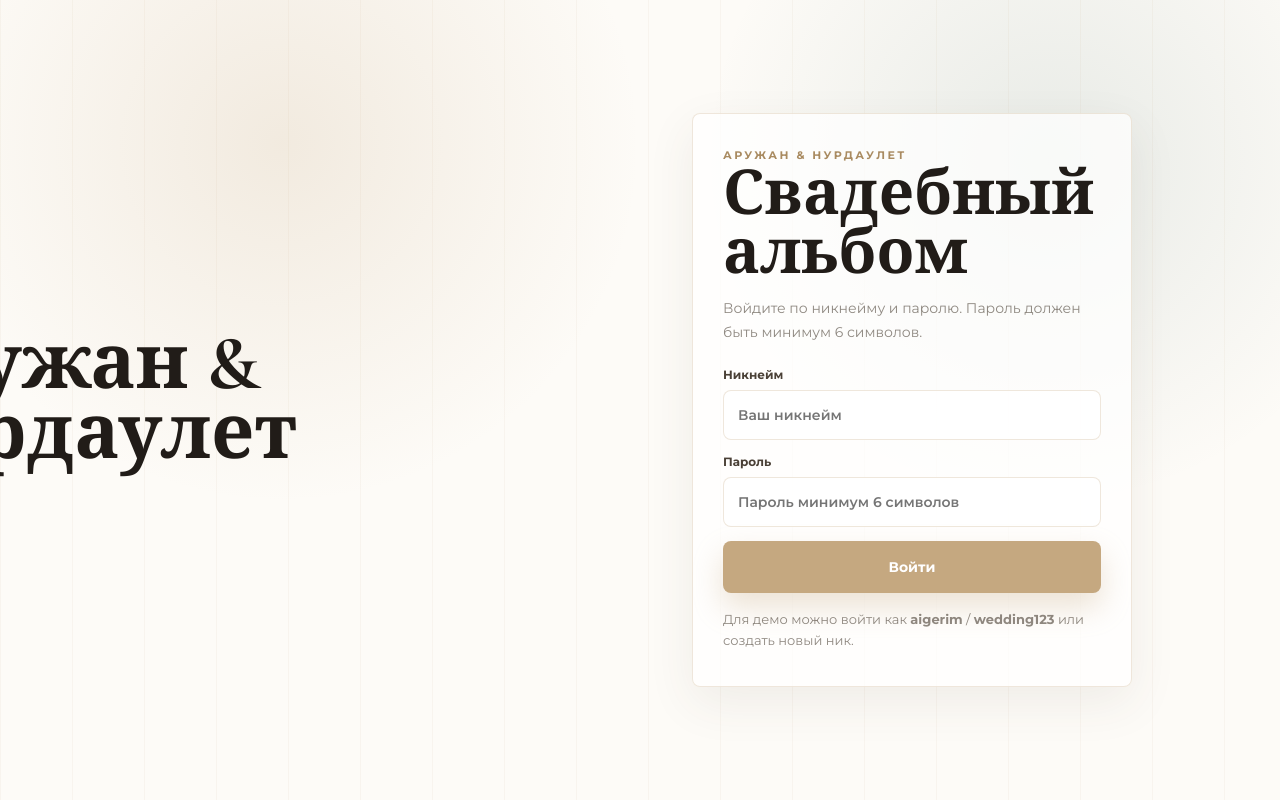
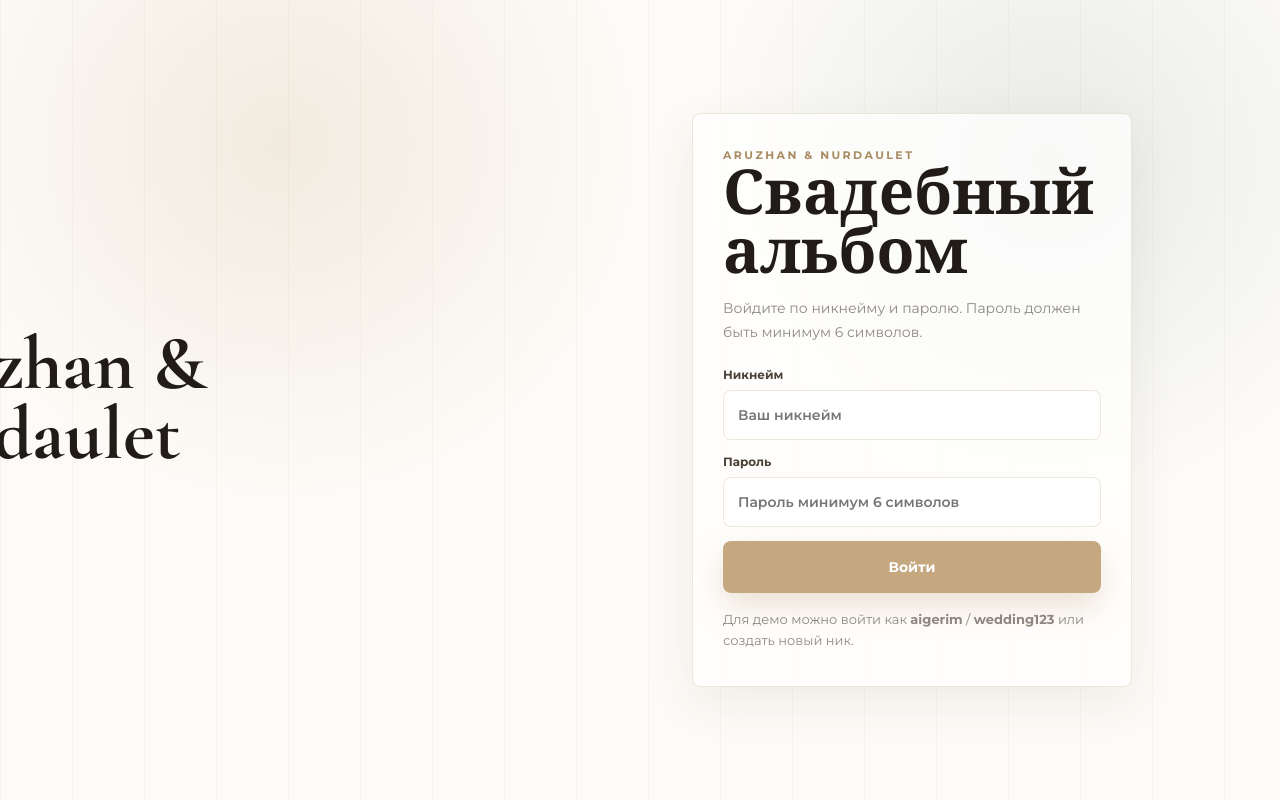
Before and after one commit to ImMiko06/site-toi, a Django app: page /login/ in a window 1280 px wide. Run offline with Django 5.2, Linux system fonts and the light colour scheme; data comes from the database, SQL or seed files in the repository; data that the repository does not hold is empty; some libraries are stand-ins or nearby versions.

Commit message:
Use latin couple names

```diff
--- a/backend/wedding/views.py
+++ b/backend/wedding/views.py
@@ -67,9 +67,9 @@ def get_default_event():
     event, created = WeddingEvent.objects.get_or_create(
         slug="aruzhan-dias",
         defaults={
-            "title": "Аружан & Нурдаулет",
-            "groom_name": "Нурдаулет",
-            "bride_name": "Аружан",
+            "title": "Aruzhan & Nurdaulet",
+            "groom_name": "Nurdaulet",
+            "bride_name": "Aruzhan",
             "venue_name": "Royal Hall",
             "venue_address": "Almaty",
             "starts_at": demo_starts_at,
@@ -94,9 +94,9 @@ def get_default_event():
 
 def ensure_event_details(event):
     updates = {
-        "title": "Аружан & Нурдаулет",
-        "groom_name": "Нурдаулет",
-        "bride_name": "Аружан",
+        "title": "Aruzhan & Nurdaulet",
+        "groom_name": "Nurdaulet",
+        "bride_name": "Aruzhan",
         "venue_name": "Royal Hall",
         "venue_address": "Алматы, проспект Аль-Фараби 77/7",
         "invitation_title": "Приглашение на той",
--- a/frontend/static/wedding/css/app.css
+++ b/frontend/static/wedding/css/app.css
@@ -2704,7 +2704,7 @@ select:focus {
     grid-column: 1;
     width: min(46vw, 520px);
     color: var(--ink);
-    content: "Аружан & Нурдаулет";
+    content: "Aruzhan & Nurdaulet";
     font-family: "Cormorant Garamond", Georgia, serif;
     font-size: 76px;
     font-weight: 700;
```
